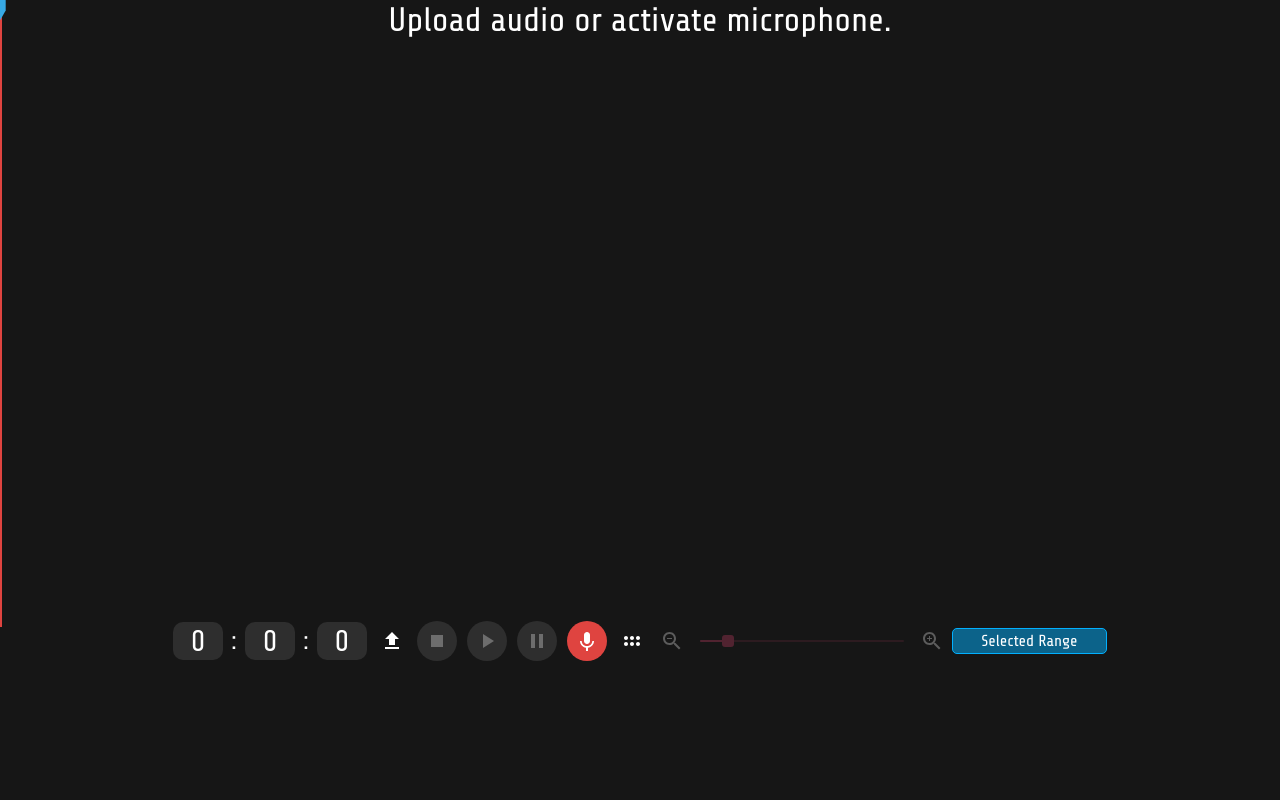
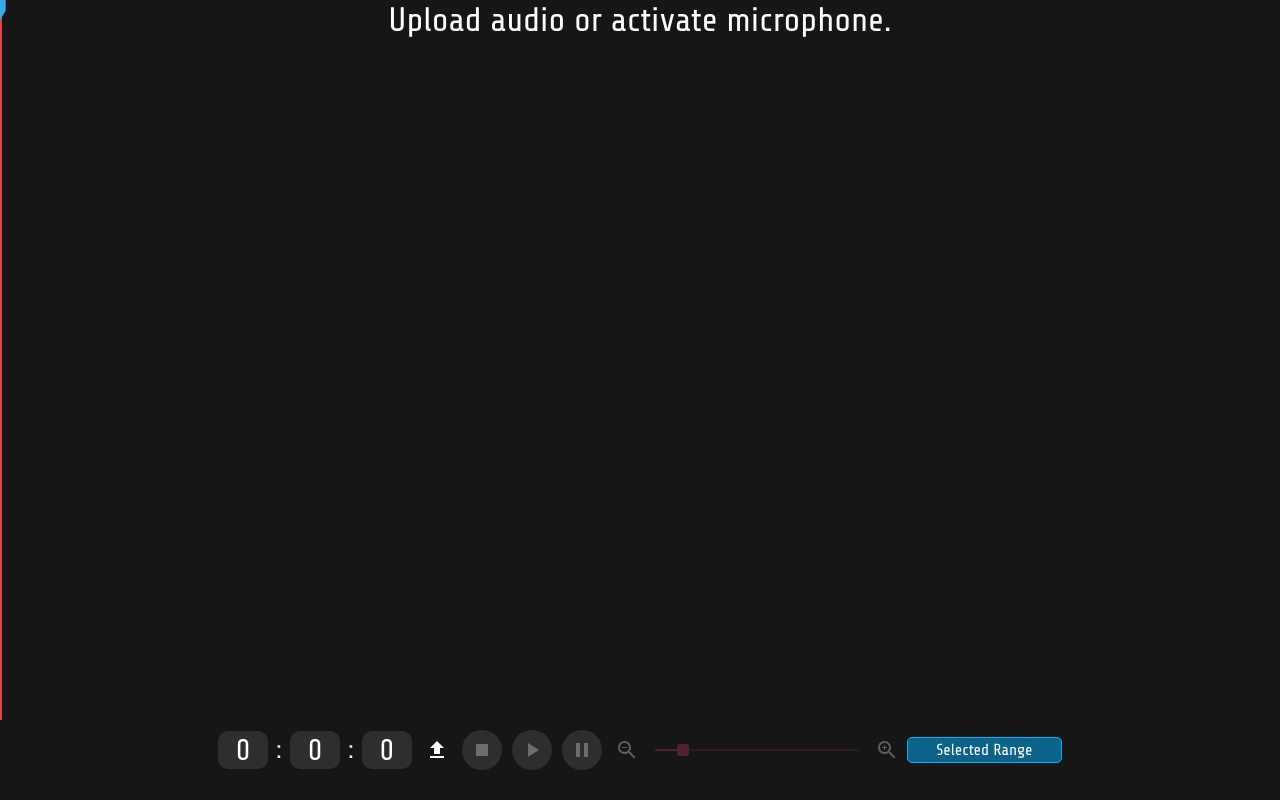
Before and after one commit to MichaelShingo/audioFeatures, a Next.js app: page / in a window 1280 px wide. Built offline with nearby package versions, Linux system fonts and the light colour scheme.

Commit message:
vertically responsive interface

```diff
--- a/app/assets/globals.css
+++ b/app/assets/globals.css
@@ -20,6 +20,10 @@ input[type='number'] {
 /* Style the scrollbar track */
 ::-webkit-scrollbar {
 	width: 6px; /* Set the width of the scrollbar */
+}
+
+#seek-handle-container {
+	background-color: 'red';
 }
 
 #seek-handle-container::-webkit-scrollbar {
--- a/app/components/containers/AppContainer.tsx
+++ b/app/components/containers/AppContainer.tsx
@@ -36,6 +36,8 @@ const AppContainer: React.FC<AppContainerProps> = ({ children }) => {
 				color: 'white',
 				height: isSmallScreen ? '95vh' : '100vh',
 				width: '100vw',
+				overflowX: 'hidden',
+				overflowY: 'hidden',
 				mt: '0px',
 				mb: '0px',
 				pt: '0%',
--- a/app/components/containers/SeekHandleContainer.tsx
+++ b/app/components/containers/SeekHandleContainer.tsx
@@ -40,7 +40,7 @@ const SeekHandleContainer = () => {
 				width: `${state.waveformContainerWidth}px`, // deleting this makes seek handle disappear
 				backgroundColor: '',
 				zIndex: 50,
-				height: '78.4%',
+				height: '90%',
 				overflowX: 'scroll',
 				overflowY: 'scroll',
 				paddingInline: '0px',
--- a/app/components/containers/UpperContainer.tsx
+++ b/app/components/containers/UpperContainer.tsx
@@ -14,7 +14,7 @@ const UpperContainer: React.FC<UpperContainerProps> = () => {
 	return (
 		<Box
 			sx={{
-				height: `${positionPercentage}%`,
+				height: '100%',
 				backgroundColor: '',
 			}}
 		>
--- a/app/components/containers/WaveformContainer.tsx
+++ b/app/components/containers/WaveformContainer.tsx
@@ -25,7 +25,6 @@ const WaveformContainer: React.FC = () => {
 		};
 
 		const handleScrollImmediately = () => {
-			// console.log('seek handle container ref', state.seekHandleContainerRef);
 			if (containerRef.current && seekHandleContainer) {
 				seekHandleContainer.scrollLeft = containerRef.current.scrollLeft;
 			}
@@ -124,12 +123,6 @@ const WaveformContainer: React.FC = () => {
 
 	const isDraggingScrollbar = (): boolean => {
 		if (containerRef.current) {
-			// console.log(
-			// 	'is dragging scroll',
-			// 	state.mousePosition.y,
-			// 	containerRef.current.clientHeight,
-			// 	state.mousePosition.y > containerRef.current.clientHeight
-			// );
 			return state.mousePosition.y > containerRef.current.clientHeight;
 		}
 		return true;
@@ -194,13 +187,10 @@ const WaveformContainer: React.FC = () => {
 				backgroundColor: '',
 				height: '90%',
 				overflowX: 'scroll',
-				overflowY: 'scroll',
+				overflowY: 'hidden',
 				paddingInline: '0px',
 				display: 'flex',
-				// alignItems: 'center',
-				// justifyContent: 'flex-start',
 				flexDirection: 'column',
-				// flexWrap: 'nowrap',
 				gap: '0px',
 				marginBottom: '7px',
 				pointerEvents: state.isUploaded ? 'all' : 'none',
@@ -209,7 +199,6 @@ const WaveformContainer: React.FC = () => {
 			<PreUpload />
 			{state.isUploaded && !state.isUploading ? (
 				<>
-					{/* <SeekHandle /> */}
 					<Box sx={{ height: '40%', backgroundColor: '' }}>
 						<WaveformSVG />
 					</Box>
--- a/app/components/midi/MidiContainer.tsx
+++ b/app/components/midi/MidiContainer.tsx
@@ -1,7 +1,7 @@
 import { Tooltip, Typography, useTheme } from '@mui/material';
 import { Box } from '@mui/system';
 import React, { ReactNode } from 'react';
-import { actions, useAppState } from '../../context/AppStateContext';
+import { useAppState } from '../../context/AppStateContext';
 import usePositionCalculations from '@/app/customHooks/usePositionCalculations';
 
 const midiPitchToInt: Record<string, number> = {
@@ -35,7 +35,7 @@ const pitchList: string[] = [
 
 const MidiContainer = () => {
 	const theme = useTheme();
-	const { state, dispatch } = useAppState();
+	const { state } = useAppState();
 	const { calcPositionFromSeconds } = usePositionCalculations();
 
 	const generateNotes = (): ReactNode[][] => {
@@ -51,10 +51,7 @@ const MidiContainer = () => {
 				const note = track.notes[i];
 				const pitchClassName: string = note.name.slice(0, -1);
 				const pitchClass: number = midiPitchToInt[pitchClassName];
-				// let prevDuration: number = 0;
-				// if (i > 0) {
-				// 	prevDuration = track.notes[i - 1].duration;
-				// }
+
 				res[pitchClass].push(
 					<Tooltip key={i} title={pitchClassName} sx={{ pointerEvents: 'all' }}>
 						<Box
--- a/app/components/waveformControls/PlaybackControls.tsx
+++ b/app/components/waveformControls/PlaybackControls.tsx
@@ -6,7 +6,6 @@ import StopIcon from '@mui/icons-material/Stop';
 import KeyboardVoiceIcon from '@mui/icons-material/KeyboardVoice';
 import Timecode from './Timecode';
 import FilledIconButton from './FilledIconButton';
-import ResizeInterface from './ResizeInterface';
 import React, { useEffect, useState } from 'react';
 import AudioUpload from '../audio/AudioUpload';
 import * as Tone from 'tone';
@@ -120,12 +119,11 @@ const PlaybackControls: React.FC = () => {
 				onClickHandler={pauseAudio}
 				icon={<PauseIcon />}
 			/>
-			<FilledIconButton
+			{/* <FilledIconButton
 				isActive={!state.isPlaying}
 				onClickHandler={listenAudio}
 				icon={<KeyboardVoiceIcon />}
-			/>
-			<ResizeInterface />
+			/> */}
 			<ZoomSlider />
 			<Box
 				sx={{
--- a/app/layout.tsx
+++ b/app/layout.tsx
@@ -8,7 +8,7 @@ const inter = Inter({ subsets: ['latin'] });
 export const metadata: Metadata = {
 	manifest: '/manifest.json',
 	title: 'Anna Lyze',
-	description: 'A 3D cactus music visualizer.',
+	description: 'A chord analyzer.',
 };
 
 export default function RootLayout({ children }: { children: React.ReactNode }) {
--- a/app/page.tsx
+++ b/app/page.tsx
@@ -4,8 +4,6 @@ import { ThemeProvider } from '@mui/material/styles';
 import theme from '@/utils/theme';
 import AppContainer from './components/containers/AppContainer';
 import AudioComponent from './components/audio/AudioComponent';
-import DataDisplay from './components/containers/DataDisplay';
-import DataContainer from './components/containers/DataContainer';
 import UpperContainer from './components/containers/UpperContainer';
 import MousePosition from './components/eventHandlers/MousePosition';
 import MouseUpHandler from './components/eventHandlers/MouseUpHandler';
@@ -21,9 +19,6 @@ export default function Home() {
 					<MouseUpHandler />
 					<AudioComponent />
 					<UpperContainer />
-					<DataContainer>
-						<DataDisplay />
-					</DataContainer>
 				</AppContainer>
 			</AppStateProvider>
 		</ThemeProvider>
```
Also changed, not shown: audioFeatures.txt.
